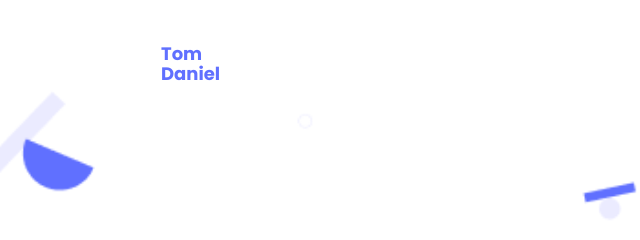
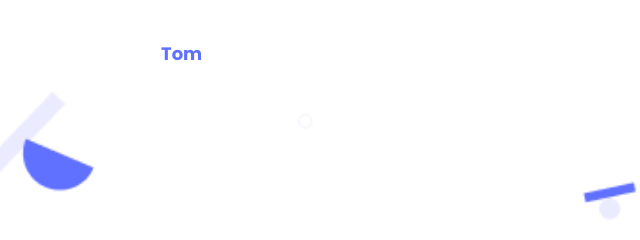
Before and after one commit to tomdan-ai/My-Project, a website: page index.html in a window 1280 px wide. Shown: the top 240 px of the page, 18-658 px from the left. Drawn offline with Linux system fonts and the light colour scheme.

Commit message:
Update logo

```diff
--- a/index.html
+++ b/index.html
@@ -11,7 +11,7 @@
     <header id="main">
       <div class="nav-bar">
         <div class="for-logo">
-          <a class="logo" href="#">Tom Daniel</a>
+          <a class="logo" href="#">Tom</a>
         </div>
         <nav class="nav-link">
           <div class="Hambuger">
```
